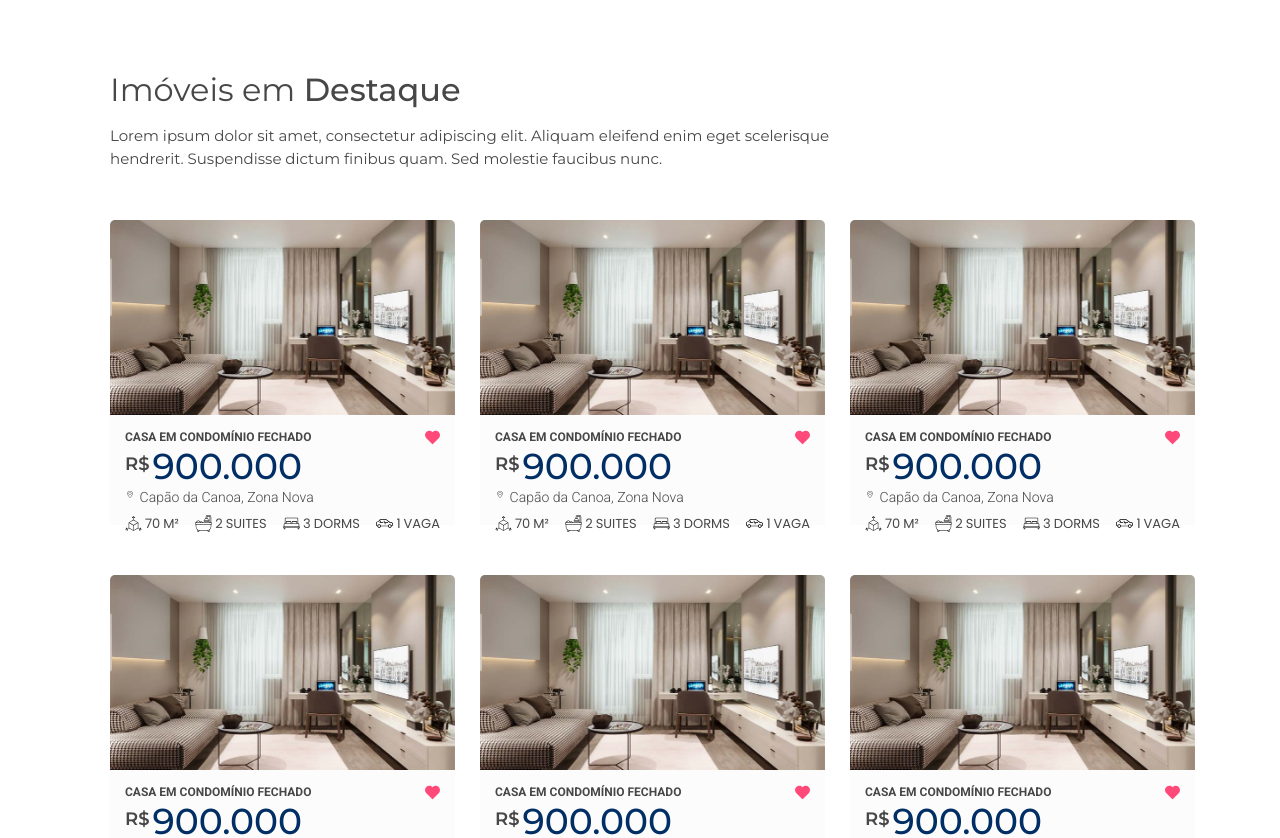
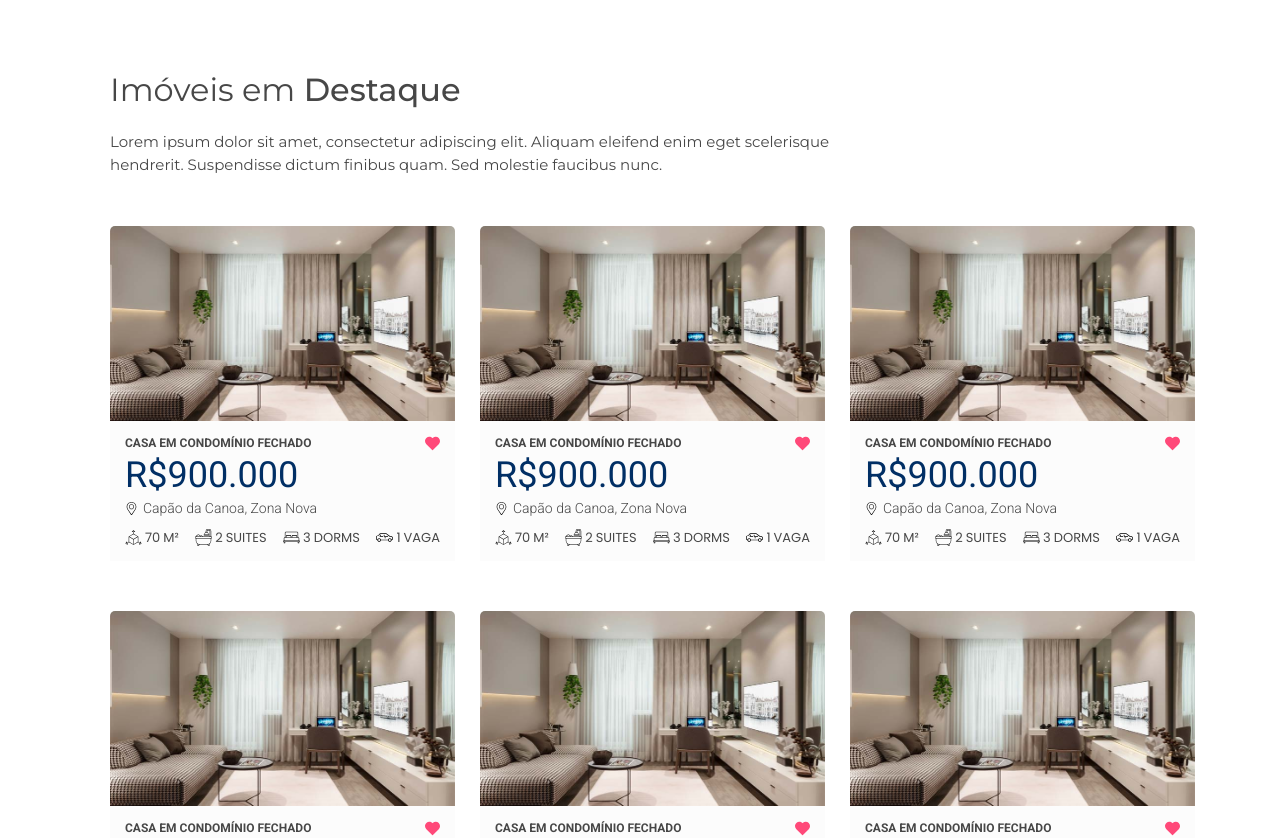
Before and after one commit to lrhernandes/highlights-component, a React (Create React App) app in the folder highlights/: page / in a window 1280 px wide. Shown: the top 838 px of the page. Built offline with nearby package versions, Linux system fonts and the light colour scheme; a web font is replaced by a local one.

Commit message:
fix(price and global attributes): fix position and sizing

```diff
--- a/highlights/package.json
+++ b/highlights/package.json
@@ -6,6 +6,7 @@
     "@testing-library/jest-dom": "^5.11.4",
     "@testing-library/react": "^11.1.0",
     "@testing-library/user-event": "^12.1.10",
+    "axios": "^0.21.0",
     "react": "^17.0.1",
     "react-dom": "^17.0.1",
     "react-scripts": "4.0.0",
--- a/highlights/src/global.css
+++ b/highlights/src/global.css
@@ -2,10 +2,3 @@
 @import url('https://fonts.googleapis.com/css2?family=Montserrat:ital,wght@0,100;0,200;0,300;0,400;0,500;0,600;0,700;1,100&family=Roboto:ital,wght@0,100;0,300;0,400;0,500;0,700;0,900;1,100;1,300;1,400;1,500&display=swap');
 @import url('https://fonts.googleapis.com/css2?family=Poppins:ital,wght@0,200;0,300;0,400;0,500;0,600;0,700;0,800;1,300;1,400;1,600;1,700&display=swap');
 @import url('https://fonts.googleapis.com/css2?family=Fredoka+One&family=Patua+One&display=swap');
-
-*{
-    box-sizing: border-box;
-    margin: 0;
-    padding: 0;
-    outline: 0;
-}
--- a/highlights/src/templates/DetailsCard/index.js
+++ b/highlights/src/templates/DetailsCard/index.js
@@ -12,10 +12,7 @@ export default function DetailsCard(){
         <div className="details-card">
             <button className="fav-btn"><img src={heart}/></button>
             <h1 className="description">{title}</h1>
-            <div className="price">
-                <div className="price-icon">R$</div>
-                {price}
-            </div>
+            <div className="price">R${price}</div>
             <Location/>
             <Attributes/>
         </div>
--- a/highlights/src/templates/DetailsCard/styles.css
+++ b/highlights/src/templates/DetailsCard/styles.css
@@ -19,9 +19,9 @@
 }
 
 .price{
-    font-family: montserrat;
+    font-family: roboto;
     font-style: normal;
-    font-weight: 500;
+    font-weight: 400;
     font-size: 36px;
     margin: 0;
     display: flex;
@@ -39,13 +39,3 @@
     top: 15px;
     padding: 0;
 }
-
-.price-icon{
-    font-size: 18px;
-    font-weight: 600;
-    padding-right: 3px;
-    font-family: montserrat;
-    color: #474747;
-    line-height: 40px;
-
-}
```
Also changed, not shown: highlights/src/services/api.js (added, +7 -0 lines), 2 other files (tests, documents, lock files or other folders).
